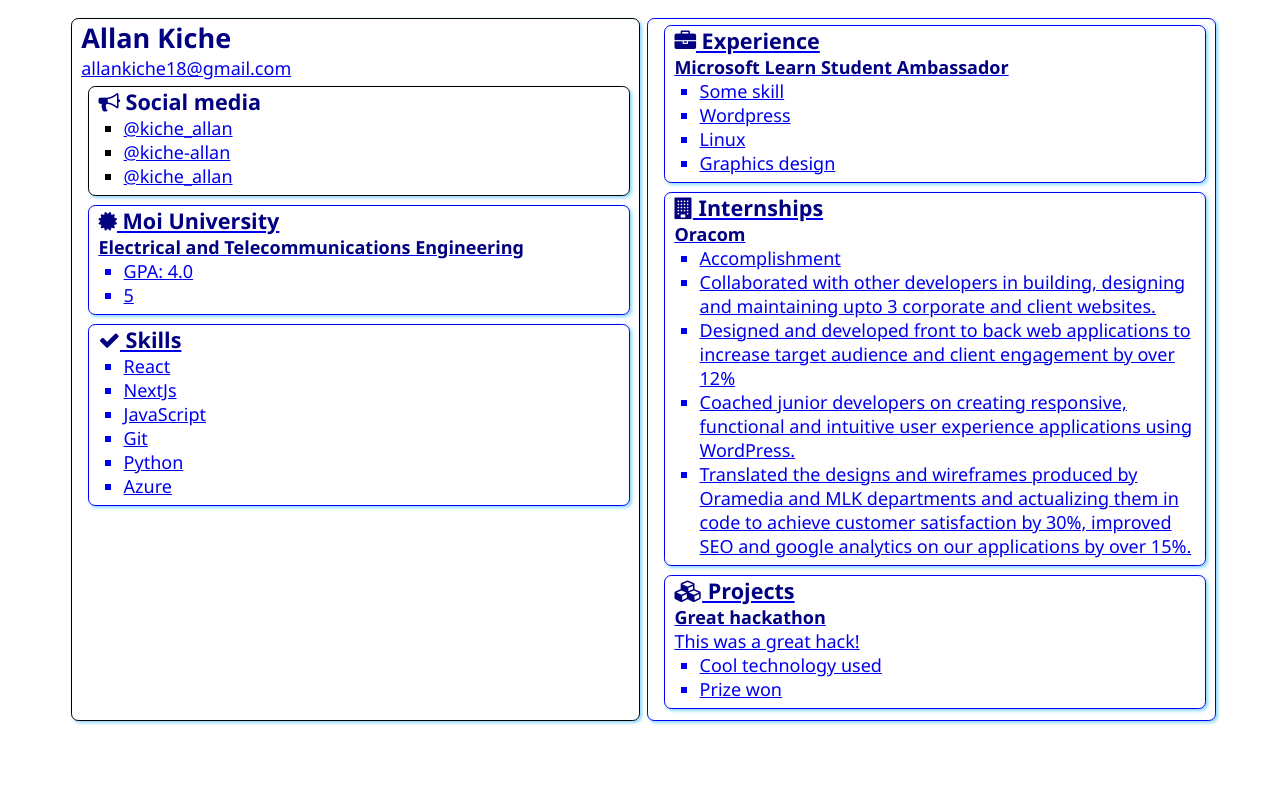
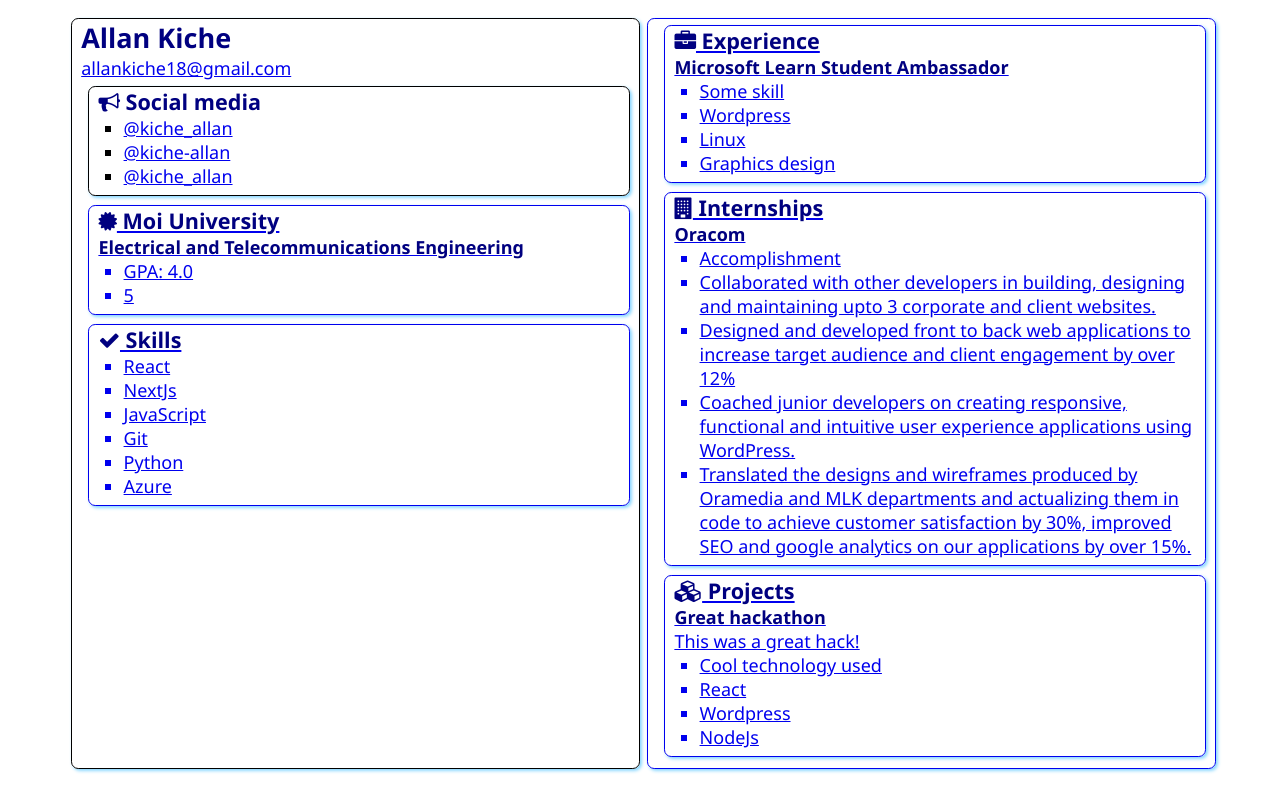
Before and after one commit to kiche-allan/SATechnicalOnboarding, a plain HTML site: page src/index.html in a window 1280 px wide. Drawn offline with Linux system fonts and the light colour scheme.

Commit message:
Update index.html

```diff
--- a/src/index.html
+++ b/src/index.html
@@ -97,7 +97,9 @@ achieve customer satisfaction by 30%, improved SEO and google analytics on our a
                 <div>This was a great hack!</div>
                 <ul>
                     <li>Cool technology used</li>
-                    <li>Prize won</li>
+                    <li>React</li>
+                    <li>Wordpress</li>
+                    <li>NodeJs</li>
                 </ul>
             </section>
         </article>
```
